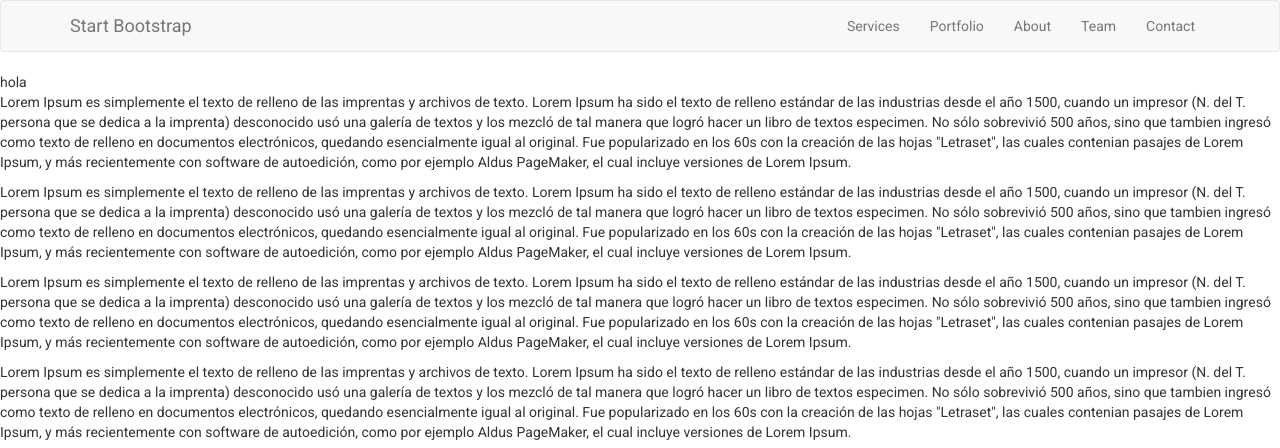
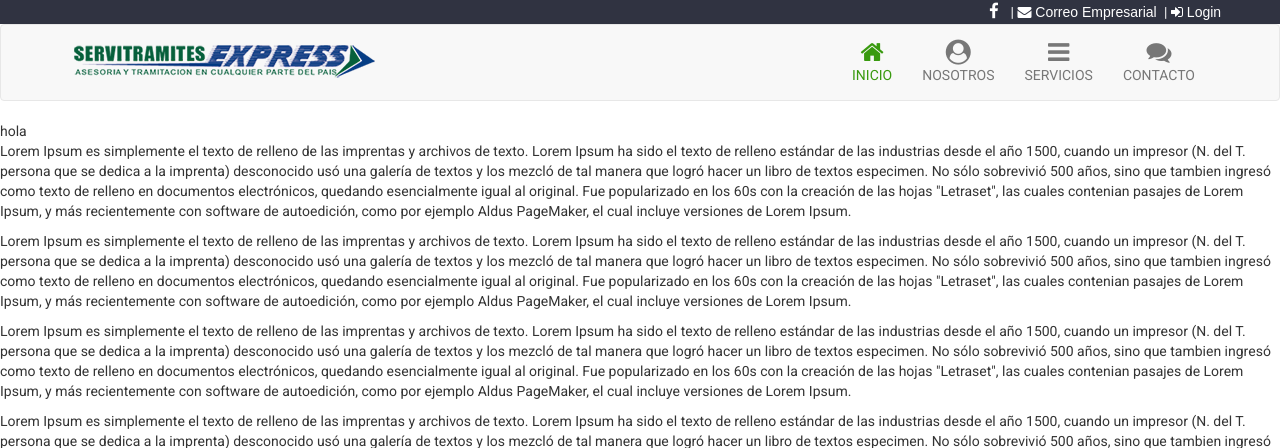
Before and after one commit to itanortega/ste_pag_web, a PHP site: page / in a window 1280 px wide. Shown: the top 448 px of the page. Run offline with PHP 8.4, Linux system fonts and the light colour scheme.

Commit message:
Menu completo

```diff
--- a/css/styles.css
+++ b/css/styles.css
@@ -9,7 +9,7 @@ body{
 	overflow: hidden;
 	text-align: center;
 	z-index: 99999999;
-    background-color: #777777;
+    background-color: #399a0f;
 	color: #eeeeee;
 	width: 50px;
 	height: 48px;
@@ -28,7 +28,7 @@ body{
 	transition: all 0.5s ease-in-out;
 }
 .scroll-top-wrapper:hover {
-	background-color: #888888;
+	background-color: #35910e;
 }
 .scroll-top-wrapper.show {
     visibility:visible;
@@ -39,3 +39,36 @@ body{
 	line-height: inherit;
 }
 /** boton go top **/
+/* estilos de barra superior */
+.barra_negra{
+	background: #303341;
+	color: #fff;
+}
+.barra_negra a{
+	color: #fff;
+}
+.barra_negra a:active
+.barra_negra a:visited{
+	color: #fff;
+}
+.barra_negra a:hover{
+	color: #6bb327;
+}
+.login{
+	font-family: Arial, Helvetica, sans-serif !important;
+}
+.top-marg { margin-top:2px; margin-bottom:2px;}
+
+.iconos-sociales{
+	font-size: 1.2em;
+}
+/* estilos de barra superior */
+/* menu */
+.iconmenuitem{
+    font-size: 25px;
+}
+/* menu */
+.menu-item-active{
+    color: #399a0f !important;
+}
+/* menu */
--- a/includes/header.php
+++ b/includes/header.php
@@ -1,3 +1,17 @@
+<div class="container-fluid barra_negra">
+	<div class="container">
+		<div class="row top-marg">
+		  <div class="col-12">
+		  	<div class="pull-right">
+		  		<a target="_blank" class="iconos-sociales" href="https://www.facebook.com/Servitramites-Exprees-256915627738258/"><span class="fa fa-facebook iconos">&nbsp;&nbsp;</span></a>
+                |
+                <a target="_blank" class="alogin" href="https://mail.google.com/mail/u/0/#inbox"><span class="fa fa-envelope"><span class="login">&nbsp;Correo Empresarial&nbsp;</span></span></a>
+                |
+                <a target="_blank" class="alogin" href="http://servitramitesexpress.net/steweb/steweb.html"><span class="fa fa-sign-in"><span class="login">&nbsp;Login&nbsp;</span></span></a>					  	</div>
+		  </div>
+		</div>
+	</div>
+</div>
 <!-- Navigation -->
     <nav id="mainNav" class="navbar navbar-default navbar-custom">
         <div class="container">
@@ -5,7 +19,9 @@
                 <button type="button" class="navbar-toggle" data-toggle="collapse" data-target="#bs-example-navbar-collapse-1">
                     <span class="sr-only">Toggle navigation</span> Menu &nbsp;<i class="fa fa-bars"></i>
                 </button>
-                <a class="navbar-brand page-scroll" href="#page-top">Start Bootstrap</a>
+                <a class="navbar-brand page-scroll" href="#page-top">
+                    <img src="img/logo1.png" alt="">
+                </a>
             </div>
 
             <div class="collapse navbar-collapse" id="bs-example-navbar-collapse-1">
@@ -14,19 +30,36 @@
                         <a href="#page-top"></a>
                     </li>
                     <li>
-                        <a class="page-scroll" href="#services">Services</a>
+                        <a class="menuitem <?php echo $active_home; ?>" href="index.php?page=home">
+                            <div>
+                                <div class="iconmenuitem hidden-xs"><center><span class="fa fa-home" aria-hidden="true"></span></center></div>
+                                <div>INICIO</div>
+                            </div>
+                        </a>
                     </li>
                     <li>
-                        <a class="page-scroll" href="#portfolio">Portfolio</a>
+                        <a class="menuitem <?php echo $active_about; ?>" href="index.php?page=about">
+                            <div>
+                                <div class="iconmenuitem hidden-xs"><center><span class="fa fa-user-circle" aria-hidden="true"></span></center></div>
+                                <div>NOSOTROS</div>
+                            </div>
+                        </a>
                     </li>
                     <li>
-                        <a class="page-scroll" href="#about">About</a>
+                        <a class="menuitem <?php echo $active_service; ?>" href="index.php?page=service">
+                            <div>
+                                <div class="iconmenuitem hidden-xs"><center><span class="fa fa-bars" aria-hidden="true"></span></center></div>
+                                <div>SERVICIOS</div>
+                            </div>
+                        </a>
                     </li>
                     <li>
-                        <a class="page-scroll" href="#team">Team</a>
-                    </li>
-                    <li>
-                        <a class="page-scroll" href="#contact">Contact</a>
+                        <a class="menuitem <?php echo $active_contact; ?>" href="index.php?page=contact">
+                            <div>
+                                <div class="iconmenuitem hidden-xs"><center><span class="fa fa-comments" aria-hidden="true"></span></center></div>
+                                <div>CONTACTO</div>
+                            </div>
+                        </a>
                     </li>
                 </ul>
             </div>
--- /dev/null
+++ b/pages/about.php
@@ -0,0 +1 @@
+about
--- /dev/null
+++ b/pages/contact.php
@@ -0,0 +1 @@
+contact
--- /dev/null
+++ b/pages/service.php
@@ -0,0 +1 @@
+service
```
Also changed, not shown: index.php (+26 -1 lines), img/logo1.png (added).
